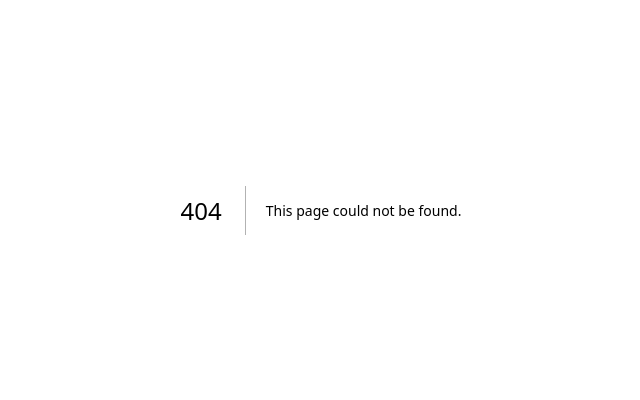
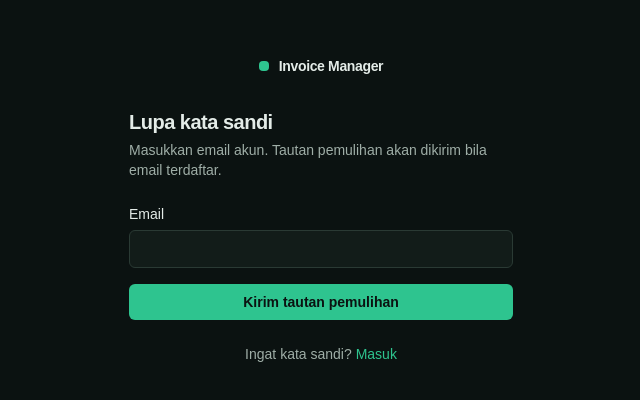
Before and after one commit to Callmerev95/Invoice-Manager, a Next.js app: page /forgot-password in a window 1280 px wide. Before the commit this address had no page. Shown: the part 190-590 px from the top of the page, without its empty margins (319-959 px from the left). Built offline with nearby package versions, Linux system fonts and the light colour scheme; a web font is replaced by a local one.

Commit message:
feat(auth): lupa kata sandi via tautan pemulihan email

```diff
--- a/src/app/(app)/settings/page.tsx
+++ b/src/app/(app)/settings/page.tsx
@@ -11,7 +11,7 @@ import { PasswordForm } from "@/components/settings/password-form";
 export default async function SettingsPage({
   searchParams,
 }: {
-  searchParams: Promise<{ password?: string }>;
+  searchParams: Promise<{ password?: string; recovery?: string }>;
 }) {
   const user = await requireUser();
   const sp = await searchParams;
@@ -37,6 +37,11 @@ export default async function SettingsPage({
         </p>
       </div>
 
+      {sp.recovery === "1" ? (
+        <p className="rounded-md border border-primary/40 bg-primary/10 px-3 py-2 text-sm text-primary">
+          Tautan pemulihan valid. Silakan atur kata sandi baru di bawah.
+        </p>
+      ) : null}
       {sp.password === "1" ? (
         <p className="rounded-md border border-primary/40 bg-primary/10 px-3 py-2 text-sm text-primary">
           Kata sandi berhasil diganti.
--- /dev/null
+++ b/src/app/(auth)/forgot-password/actions.ts
@@ -0,0 +1,26 @@
+"use server";
+
+import { headers } from "next/headers";
+import { redirect } from "next/navigation";
+import { createClient } from "@/lib/supabase/server";
+
+export async function requestPasswordResetAction(formData: FormData) {
+  const email = String(formData.get("email") ?? "").trim();
+
+  if (!email) {
+    redirect("/forgot-password?error=empty");
+  }
+
+  const headerList = await headers();
+  const host = headerList.get("x-forwarded-host") ?? headerList.get("host") ?? "localhost:3000";
+  const proto = headerList.get("x-forwarded-proto") ?? "http";
+  const origin = `${proto}://${host}`;
+
+  const supabase = await createClient();
+  // Hasil selalu dianggap sukses agar tidak membocorkan email terdaftar.
+  await supabase.auth.resetPasswordForEmail(email, {
+    redirectTo: `${origin}/auth/callback?next=${encodeURIComponent("/settings?recovery=1")}`,
+  });
+
+  redirect("/forgot-password?sent=1");
+}
--- /dev/null
+++ b/src/app/(auth)/forgot-password/page.tsx
@@ -0,0 +1,65 @@
+import Link from "next/link";
+import type { Metadata } from "next";
+import { requestPasswordResetAction } from "./actions";
+import { Field, Input } from "@/components/ui/input";
+import { Button } from "@/components/ui/button";
+
+export const metadata: Metadata = {
+  title: "Lupa kata sandi — Invoice Manager",
+};
+
+const ERRORS: Record<string, string> = {
+  empty: "Masukkan email akun Anda.",
+  auth: "Tidak bisa memproses. Coba lagi.",
+};
+
+export default async function ForgotPasswordPage({
+  searchParams,
+}: {
+  searchParams: Promise<{ error?: string; sent?: string }>;
+}) {
+  const { error, sent } = await searchParams;
+  const message = error ? ERRORS[error] ?? ERRORS.auth : undefined;
+
+  return (
+    <>
+      <div className="mb-6">
+        <h1 className="text-xl font-semibold tracking-tight">Lupa kata sandi</h1>
+        <p className="mt-1 text-sm text-ink-muted">
+          Masukkan email akun. Tautan pemulihan akan dikirim bila email terdaftar.
+        </p>
+      </div>
+
+      {message ? (
+        <p
+          role="alert"
+          className="mb-4 rounded-md border border-danger/40 bg-danger/10 px-3 py-2 text-sm text-danger"
+        >
+          {message}
+        </p>
+      ) : null}
+      {sent === "1" ? (
+        <p className="mb-4 rounded-md border border-primary/40 bg-primary/10 px-3 py-2 text-sm text-primary">
+          Bila email terdaftar, tautan pemulihan telah dikirim. Periksa kotak
+          masuk (dan folder spam), lalu klik tautan di email tersebut.
+        </p>
+      ) : null}
+
+      <form action={requestPasswordResetAction} className="space-y-4">
+        <Field label="Email" htmlFor="email">
+          <Input id="email" name="email" type="email" autoComplete="email" required />
+        </Field>
+        <Button type="submit" className="w-full">
+          Kirim tautan pemulihan
+        </Button>
+      </form>
+
+      <p className="mt-6 text-center text-sm text-ink-muted">
+        Ingat kata sandi?{" "}
+        <Link href="/login" className="font-medium text-primary hover:text-primary-hover">
+          Masuk
+        </Link>
+      </p>
+    </>
+  );
+}
--- a/src/app/(auth)/login/page.tsx
+++ b/src/app/(auth)/login/page.tsx
@@ -52,6 +52,14 @@ export default async function LoginPage({
         <Button type="submit" className="w-full">
           Masuk
         </Button>
+        <p className="text-center text-sm">
+          <Link
+            href="/forgot-password"
+            className="font-medium text-primary hover:text-primary-hover"
+          >
+            Lupa kata sandi?
+          </Link>
+        </p>
       </form>
 
       <p className="mt-6 text-center text-sm text-ink-muted">
```
